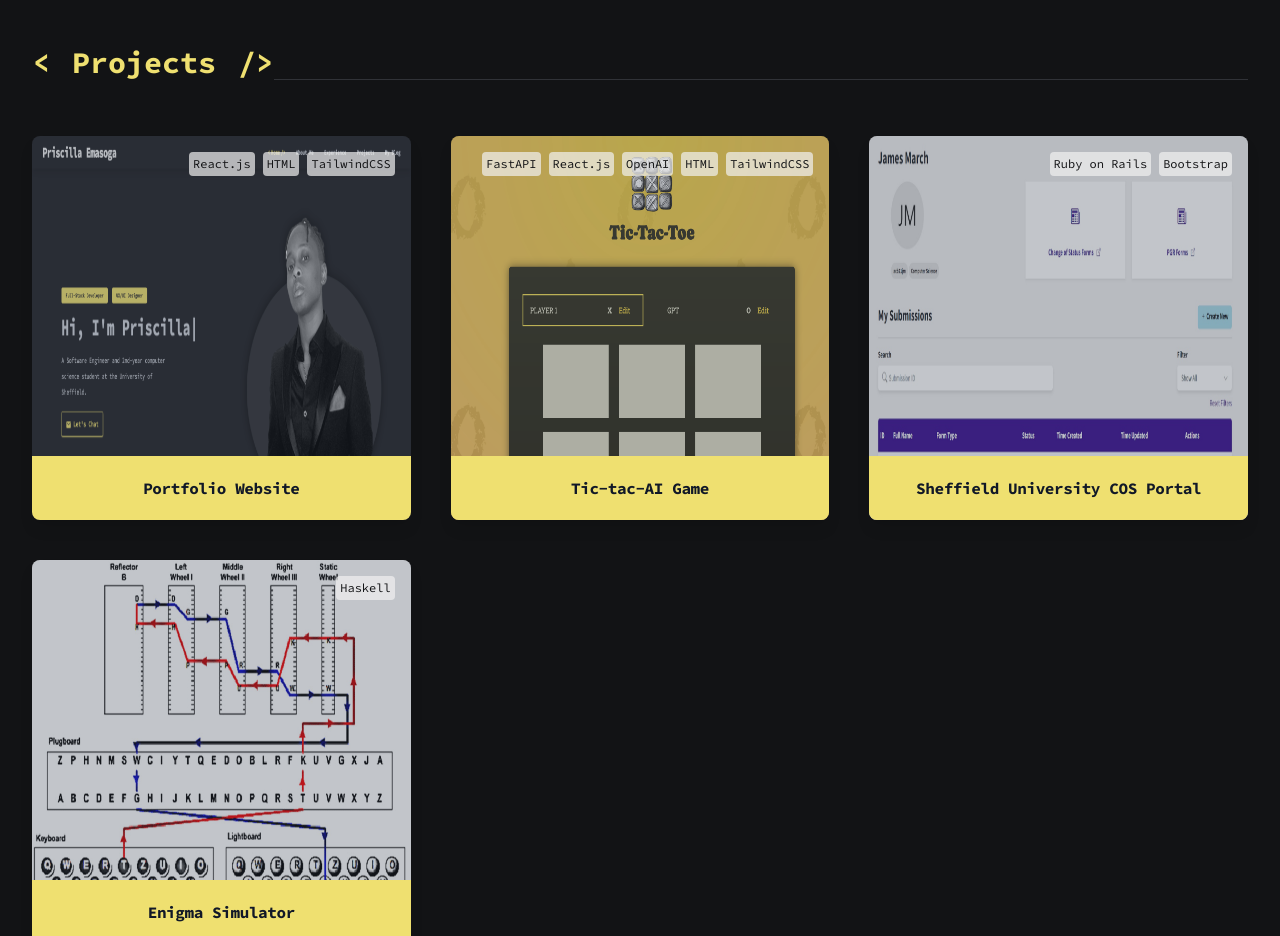
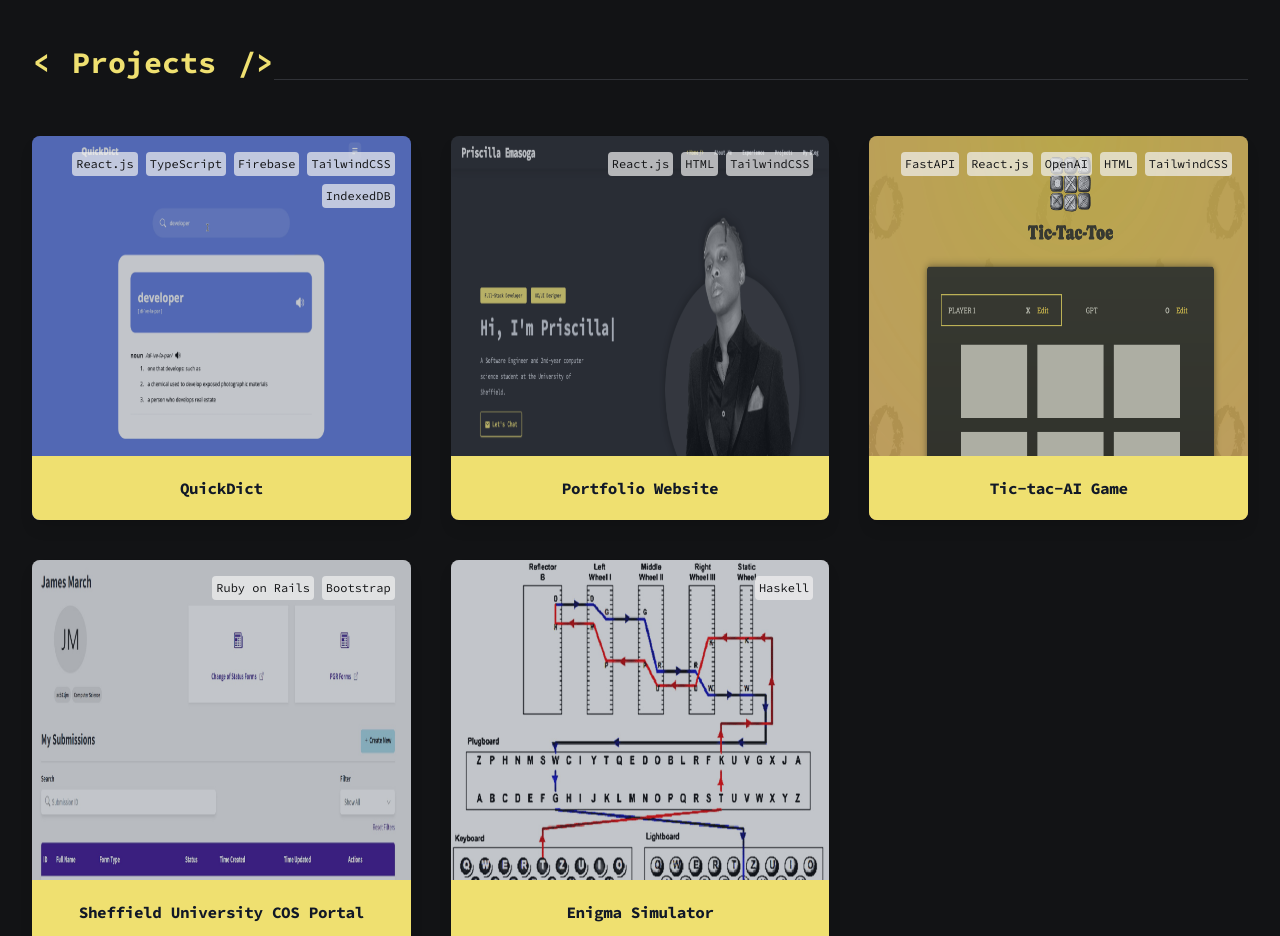
Before and after one commit to priscilla-e/my-portfolio, a React (Vite) app: page /#hero in a window 1280 px wide. Shown: the part 2060-2996 px from the top of the page. Built offline with nearby package versions, Linux system fonts and the light colour scheme.

Commit message:
Add quick dict project

```diff
--- a/src/data.js
+++ b/src/data.js
@@ -51,6 +51,14 @@ export const EXPERIENCES = [
 
 export const PROJECTS = [
     {
+        name: 'QuickDict',
+        description: 'An online english dictionary powered by Meriam-Webster\'s Collegiate dictionary API.',
+        webLink: 'https://priscillaemasoga.com',
+        githubLink: 'https://github.com/priscilla-e/quickdict',
+        techStack: ['React.js', 'TypeScript', 'Firebase', 'TailwindCSS', 'IndexedDB'],
+        thumbnail: 'quickdict-project.png'
+    },
+    {
         name: 'Portfolio Website',
         description: 'A personal portfolio website showcasing a creative blend of modern design and functionality.',
         webLink: 'https://priscillaemasoga.com',
```
Also changed, not shown: public/quickdict-project.png (added).
